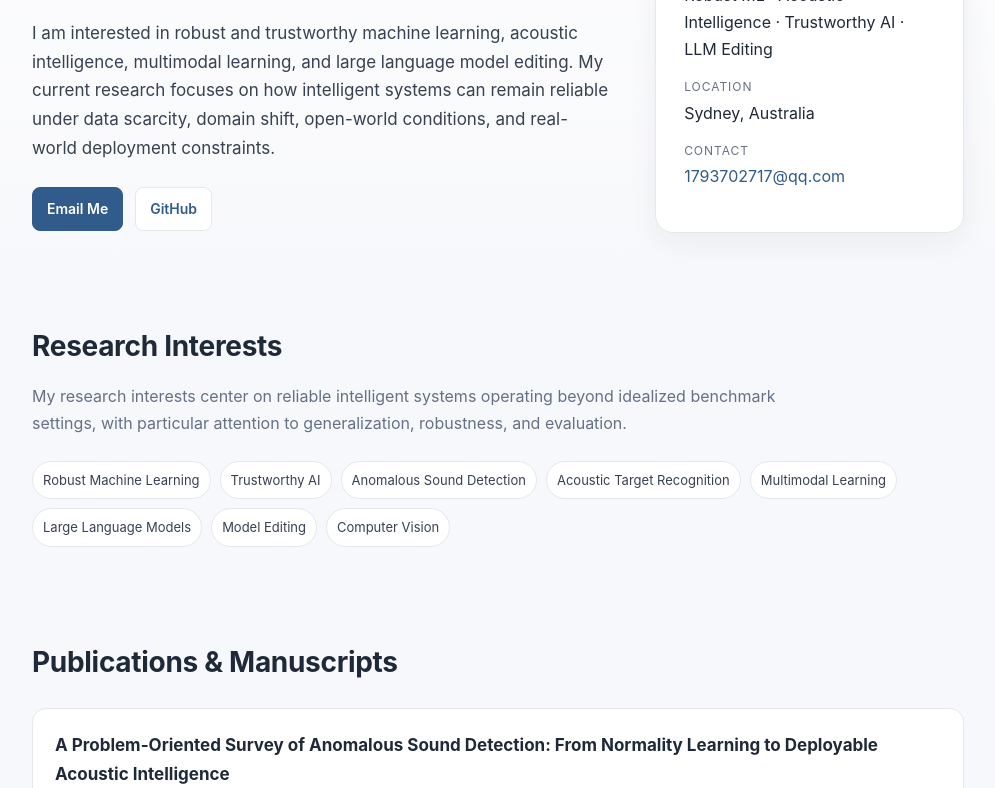
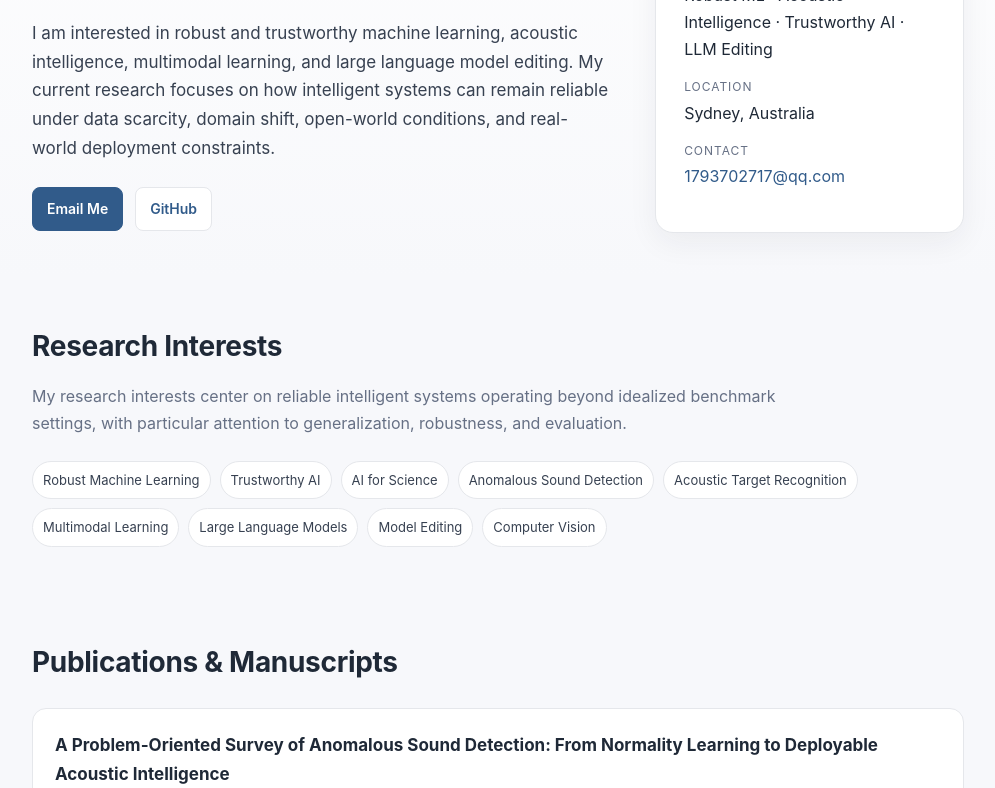
Before and after one commit to rickbon/rickbon.github.io, a plain HTML site: page index.html in a window 1280 px wide. Shown: the part 312-1100 px from the top of the page, without its empty margins (142-1137 px from the left). Drawn offline with Linux system fonts and the light colour scheme.

Commit message:
Update index.html

```diff
--- a/index.html
+++ b/index.html
@@ -269,6 +269,7 @@
       <div class="tags">
         <span class="tag">Robust Machine Learning</span>
         <span class="tag">Trustworthy AI</span>
+        <span class="tag">AI for Science</span>
         <span class="tag">Anomalous Sound Detection</span>
         <span class="tag">Acoustic Target Recognition</span>
         <span class="tag">Multimodal Learning</span>
```
